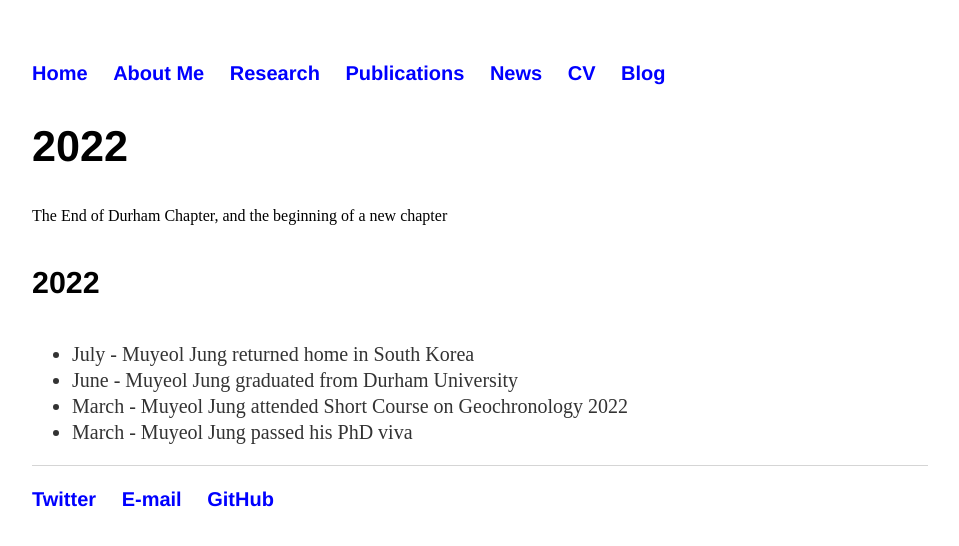
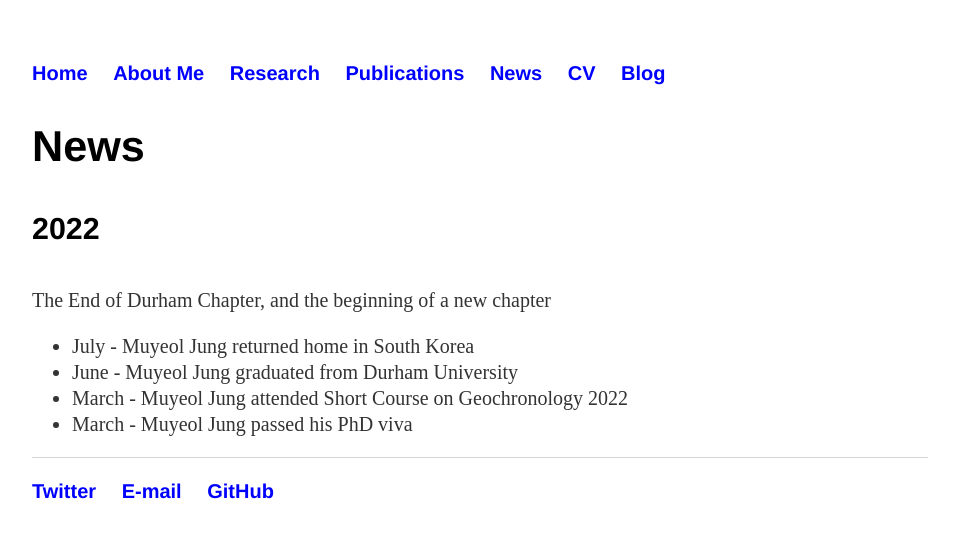
Before and after one commit to muyeoljung/muyeoljung.github.io, a Jekyll site: the page built from news/index.html, in a window 1280 px wide. Shown: the top 546 px of the page, without its empty margins (160-1119 px from the left). Built offline with Jekyll 4.4.1, drawn with Linux system fonts in a browser that asks for light colours.

Commit message:
Update index.html

```diff
--- a/news/index.html
+++ b/news/index.html
@@ -23,10 +23,11 @@ img {
 </style>
 
 	<div class="news">
-		<h2>2022</h2>
-		The End of Durham Chapter, and the beginning of a new chapter
+		<h2>News</h2>
 
 		<h4>2022</h4>
+		<p>The End of Durham Chapter, and the beginning of a new chapter </p>
+
 		<ul class="News_2022">
       <li>July - Muyeol Jung returned home in South Korea</li>
       <li>June - Muyeol Jung graduated from Durham University</li>
```
